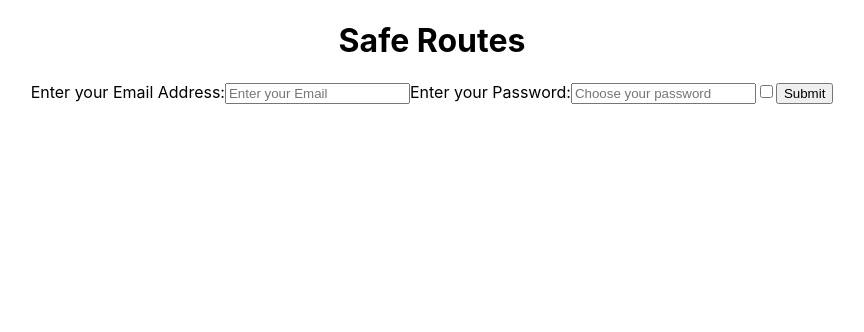
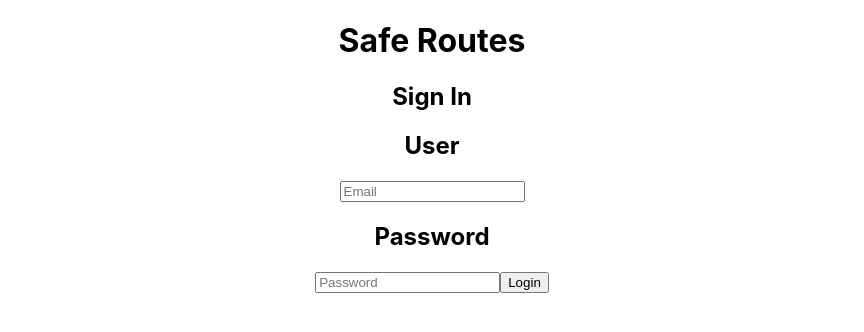
Before and after one commit to Build-Week-Safe-Routes-2/FE_Safe-Routes, a React (Create React App) app: page / in a window 1280 px wide. Shown: the top 332 px of the page, without its empty margins (208-1072 px from the left). Built offline with nearby package versions, Linux system fonts and the light colour scheme.

Commit message:
All forms working properly

```diff
--- a/src/App.js
+++ b/src/App.js
@@ -8,8 +8,8 @@ function App() {
   return (
     <div className="App">
       <h1>Safe Routes</h1>
-     {/* <SigninForm /> */}
-      <SignUpForm />
+     <SigninForm />
+      {/* <SignUpForm /> */}
     </div>
   );
 }
```
